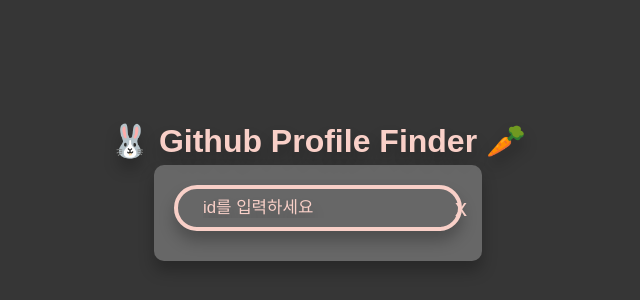
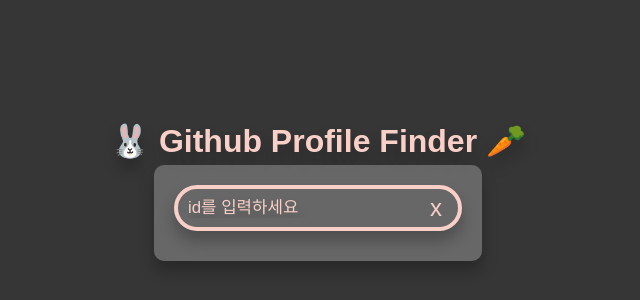
Before and after one commit to su-bin99/SOPT_28th_WEB, a React (Create React App) app in the folder 3rd_Seminar/Github_Profile_Finder/: page / in a window 1280 px wide. Shown: the part 206-506 px from the top of the page, without its empty margins (322-962 px from the left). Built offline with nearby package versions, Linux system fonts and the light colour scheme.

Commit message:
feat : 로컬스토리지에 history 저장

```diff
--- a/3rd_Seminar/Github_Profile_Finder/src/components/SearchBar.js
+++ b/3rd_Seminar/Github_Profile_Finder/src/components/SearchBar.js
@@ -6,10 +6,8 @@
 
 const SearchBarWrap = styled.div`
   .search {
+    &__container {
       display: flex;
-    justify-content: center;
-    margin: 15px;
-    &__container {
       width: 280px;
       background-color: rgba(0, 0, 0, 0);
       border: 4px solid #f9d0c8;
@@ -31,7 +29,6 @@
       font-size: 1.05em;
       border: 0px;
       padding: 10px;
-      /* text-shadow: 0px 10px 15px rgba(0, 0, 0, 25%); */
       &::placeholder {
         color: #f9d0c8;
         text-shadow: 0px 10px 15px rgba(0, 0, 0, 25%);
@@ -49,26 +46,39 @@
 
 let SearchBar = ({ getData }) => {
   const [userName, setUserName] = useState("");
+  const [userHistory, setUserHistory] = useState(
+    // JSON.parse(localStorage.getItem("userName") || "[]")
+    []
+  );
+
   const changeHandeler = (event) => {
     setUserName(event.target.value);
   };
   const submitHandler = (event) => {
     event.preventDefault();
     getData(userName);
+    const tempHistory = [...userHistory];
+    tempHistory.shift();
+    userHistory.length < 4
+      ? setUserHistory([...userHistory, userName])
+      : setUserHistory([...tempHistory, userName]);
   };
+
+  useEffect(() => {
+    localStorage.setItem("userName", JSON.stringify(userHistory));
+  }, [userHistory]);
 
   const XbtnHandler = (e) => {
     setUserName("");
     console.log(e);
     getData("");
   };
-  useEffect(() => {
-    console.log(userName);
-  });
+
   return (
     <SearchBarWrap>
       <div className="search__container">
-        <form className="search" onSubmit={submitHandler}>
+        <div>
+          <form onSubmit={submitHandler}>
             <input
               className="search__input"
               type="text"
@@ -77,6 +87,8 @@
               placeholder="id를 입력하세요"
             ></input>
           </form>
+          {}
+        </div>
         <button className="search__Xbtn" onClick={XbtnHandler}>
           x
         </button>
```
Lines whose indentation alone changed are shown as unchanged.
